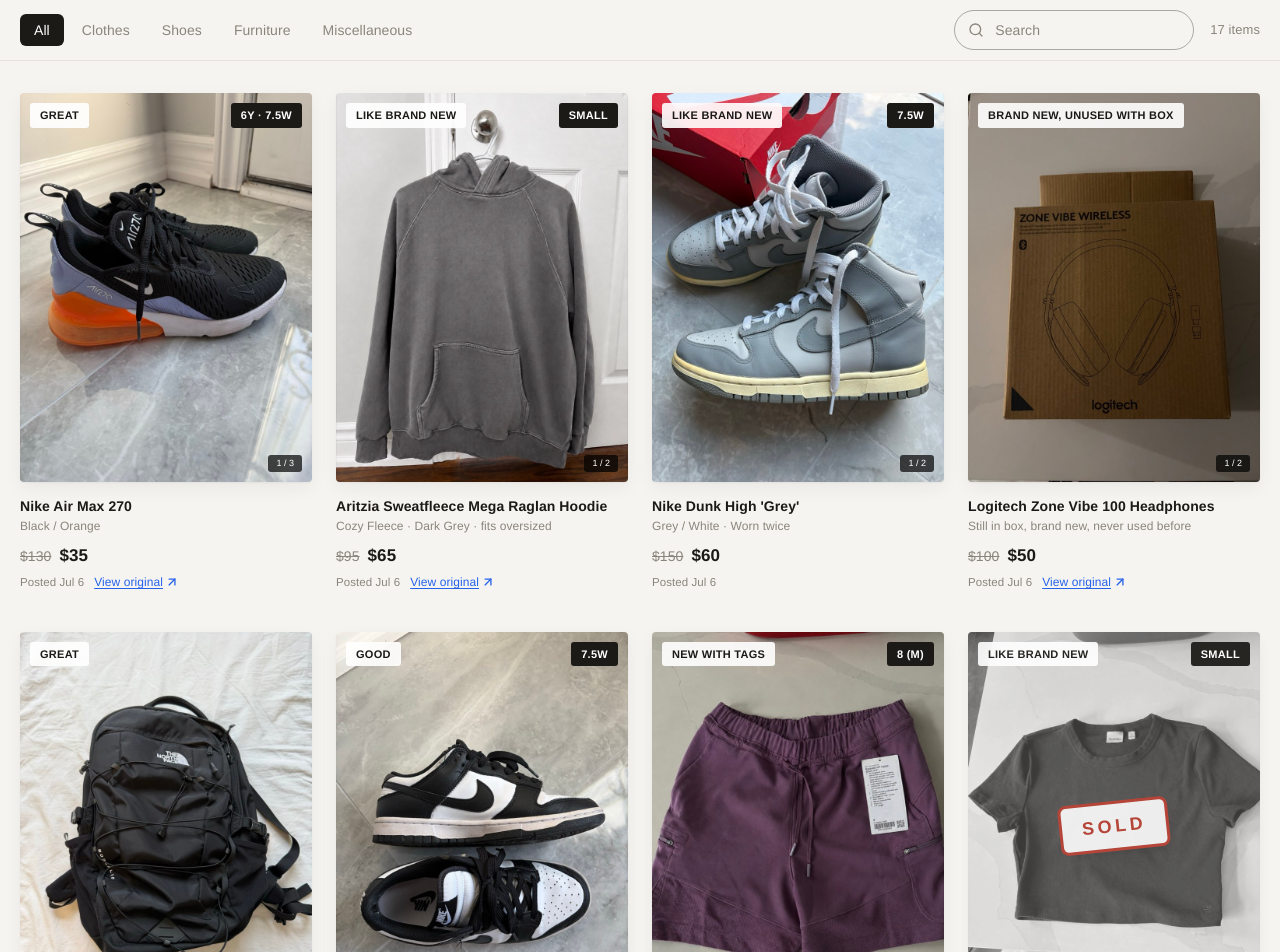
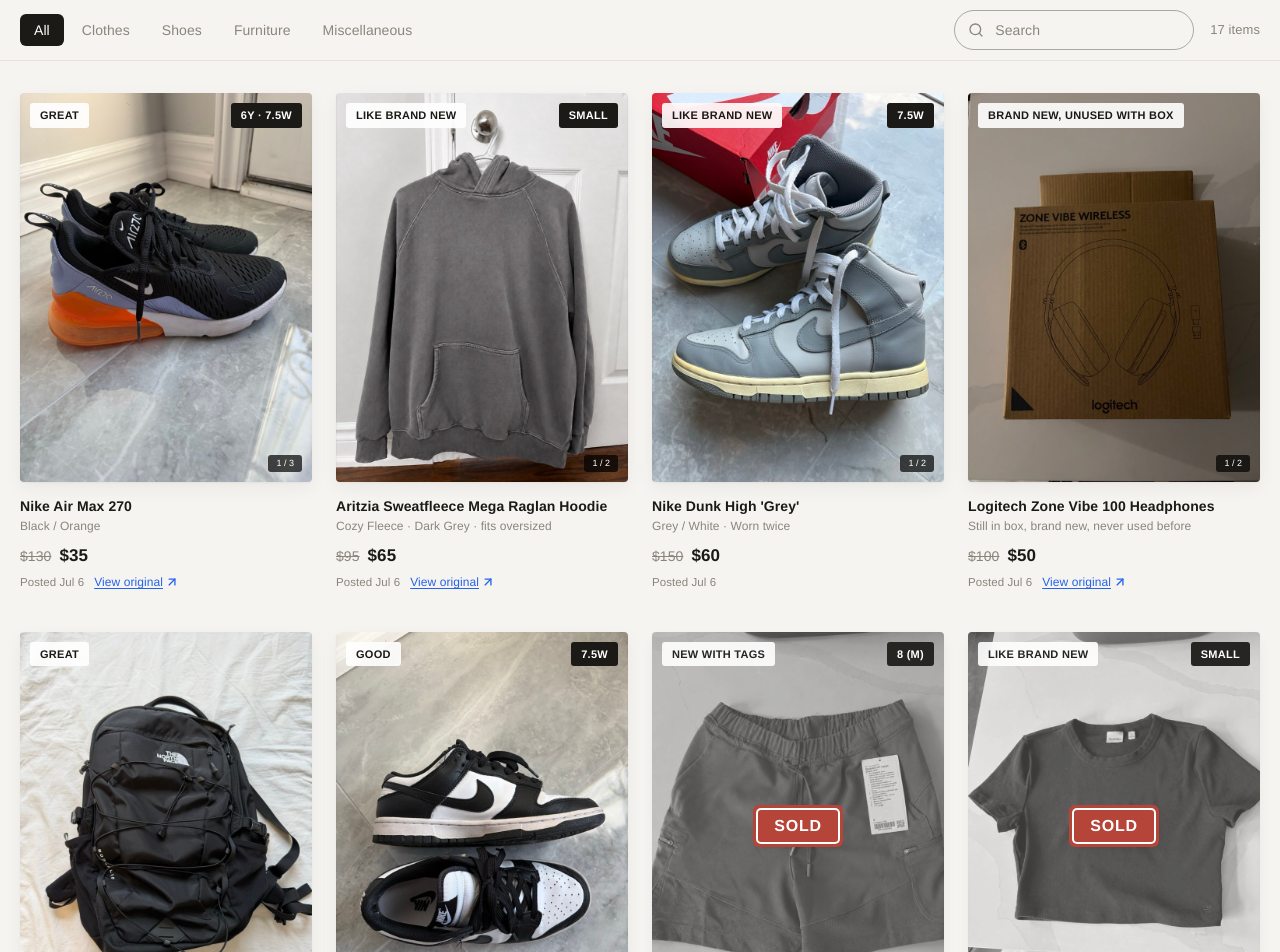
Before and after one commit to emmaashi/closet-sale, a React app: page / in a window 1280 px wide. Shown: the top 952 px of the page. Built offline with nearby package versions, Linux system fonts and the light colour scheme; the HTML template or start-up script is replaced by a standard one.

Commit message:
Red SOLD stamp; mark lulu shorts sold

```diff
--- a/src/components/ItemCard.tsx
+++ b/src/components/ItemCard.tsx
@@ -74,9 +74,11 @@
         )}
         {sold && (
           <div className="absolute inset-0 flex items-center justify-center">
-            <span className="-rotate-6 rounded border-[3px] border-[var(--color-sold)] bg-white/90 px-5 py-2 text-lg font-extrabold uppercase tracking-[0.2em] text-[var(--color-sold)] shadow-xl">
-              Sold
-            </span>
+            <div className="rounded-md bg-[var(--color-sold)] p-[3px] shadow-lg">
+              <span className="block rounded-[5px] border-2 border-white px-4 py-1 text-base font-extrabold uppercase tracking-wider text-white">
+                Sold
+              </span>
+            </div>
           </div>
         )}
       </div>
--- a/src/data/items.json
+++ b/src/data/items.json
@@ -126,7 +126,7 @@
       "condition": "New with Tags",
       "retail": 88,
       "price": 35,
-      "status": "available",
+      "status": "sold",
       "posted": "2026-07-06",
       "size": "8 (M)",
       "link": "http://lulufanatics.com/item/74244/lululemon-relaxed-high-rise-cargo-short-4-5-cassis",
```
